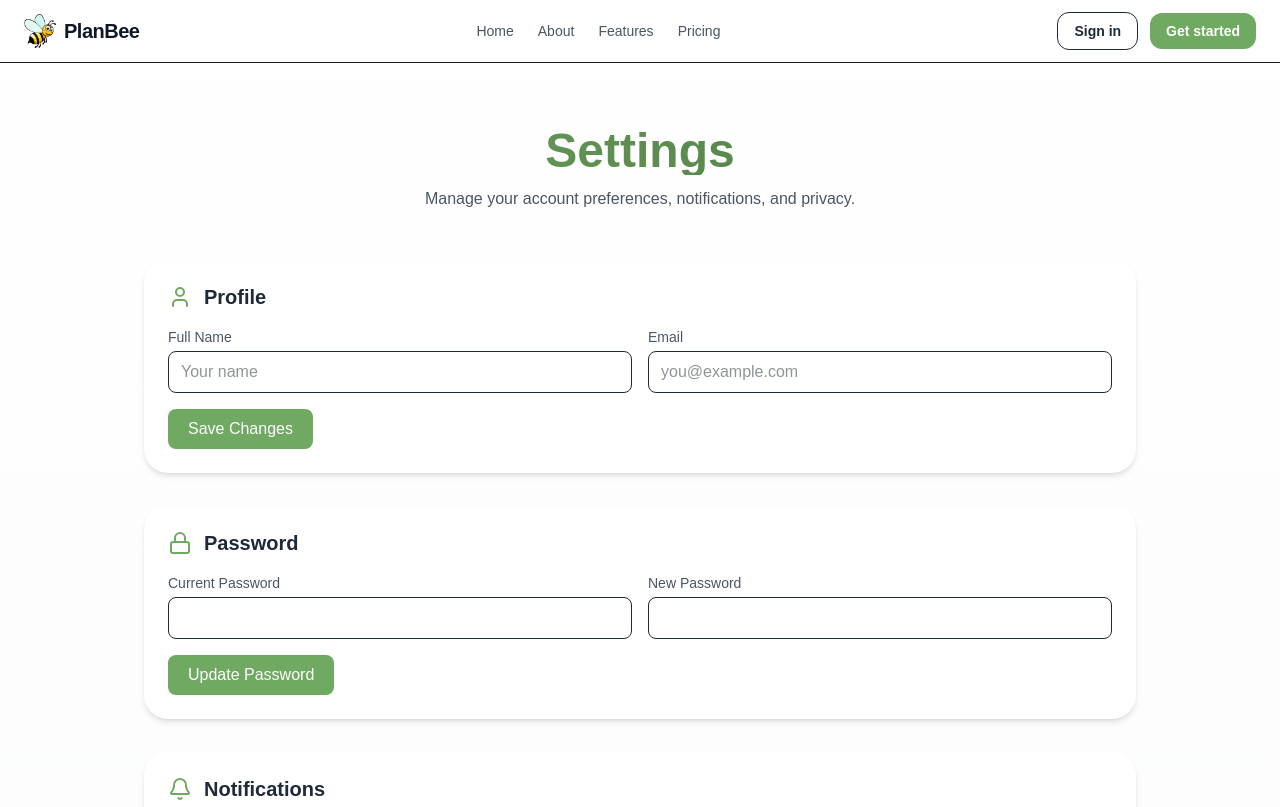
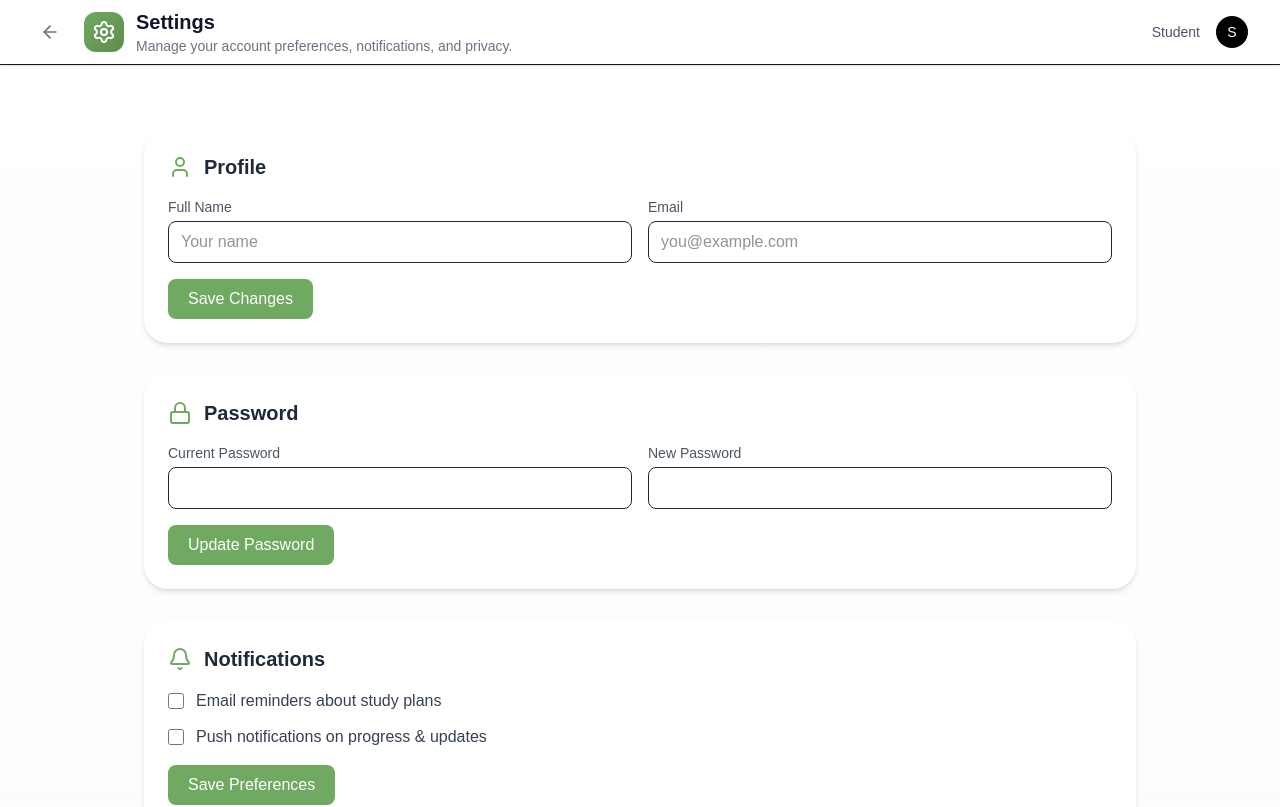
Before and after one commit to tetrabytes-uom/tetrabytes_hackelite2.0, a Next.js app: page /settings in a window 1280 px wide. Shown: the top 807 px of the page. Built offline with nearby package versions, Linux system fonts and the light colour scheme; no server answers.

Commit message:
chore: change nav bar

```diff
--- a/src/app/settings/page.tsx
+++ b/src/app/settings/page.tsx
@@ -1,32 +1,65 @@
-"use client";
+'use client';
 
-import React from "react";
-import Navbar from "@/components/UI/Navbar";
-import Footer from "@/components/UI/Footer";
-import { motion } from "framer-motion";
-import { Bell, Lock, User, Shield, Globe } from "lucide-react";
+import React from 'react';
+import Footer from '@/components/UI/Footer';
+import { motion } from 'framer-motion';
+import {
+  Bell,
+  Lock,
+  User,
+  Shield,
+  Globe,
+  ArrowLeft,
+  Settings,
+} from 'lucide-react';
+import { useSession } from 'next-auth/react';
+import { useRouter } from 'next/navigation';
 
 const SettingsPage: React.FC = () => {
+  const { data: session } = useSession();
+  const router = useRouter();
+
   return (
     <div className="bg-gradient-to-b from-white to-gray-50 min-h-screen">
-      <Navbar />
+      <header className="bg-white shadow-sm border-b sticky top-0 z-50">
+        <div className="px-4 sm:px-6 lg:px-8">
+          <div className="flex justify-between items-center h-16">
+            <div className="flex items-center space-x-4">
+              <button
+                onClick={() => router.push('/dashboard')}
+                className="p-2 text-gray-500 hover:text-gray-700 transition-colors"
+              >
+                <ArrowLeft className="h-5 w-5" />
+              </button>
+              <div className="flex items-center gap-3">
+                <div className="w-10 h-10 bg-gradient-to-br from-[#70A961] to-[#5f8c4b] rounded-xl flex items-center justify-center">
+                  <Settings className="h-6 w-6 text-white" />
+                </div>
+                <div>
+                  <h1 className="text-xl font-bold text-gray-900">Settings</h1>
+                  <p className="text-sm text-gray-500">
+                    Manage your account preferences, notifications, and privacy.
+                  </p>
+                </div>
+              </div>
+            </div>
+            <div className="flex items-center space-x-4">
+              <span className="text-sm text-gray-600">
+                {session?.user?.name || 'Student'}
+              </span>
+              <div className="w-8 h-8 bg-black rounded-full flex items-center justify-center">
+                <span className="text-white text-sm font-medium">
+                  {(session?.user?.name || session?.user?.email || 'S')
+                    .charAt(0)
+                    .toUpperCase()}
+                </span>
+              </div>
+            </div>
+          </div>
+        </div>
+      </header>
 
       <section className="mx-auto max-w-5xl px-4 py-16">
-        {/* Header */}
-        <motion.div
-          initial={{ opacity: 0, y: 20 }}
-          animate={{ opacity: 1, y: 0 }}
-          transition={{ duration: 0.6 }}
-          className="mb-12 text-center"
-        >
-          <h1 className="bg-gradient-to-r from-[#70A961] to-[#4B7340] bg-clip-text text-4xl font-bold text-transparent md:text-5xl">
-            Settings
-          </h1>
-          <p className="mt-3 text-gray-600">
-            Manage your account preferences, notifications, and privacy.
-          </p>
-        </motion.div>
-
         {/* Settings Sections */}
         <div className="space-y-8">
           {/* Profile */}
```
